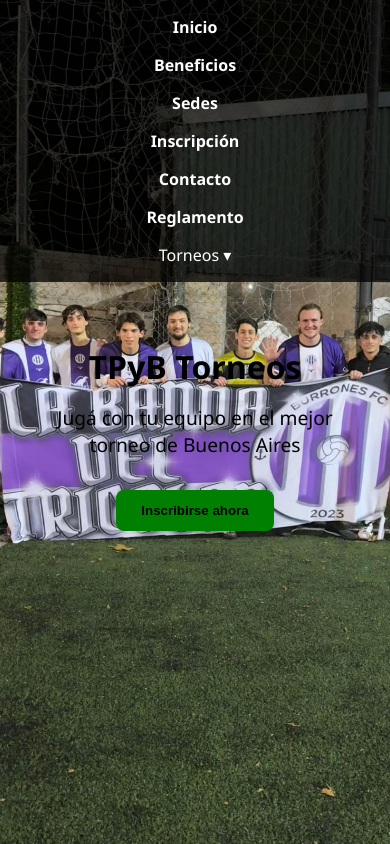
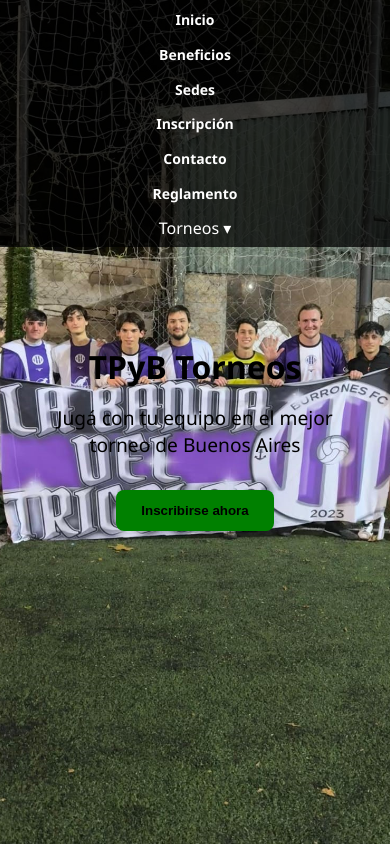
Before and after one commit to lautaroeberle/TorneoBurronesWeb, a React (Vite) app in the folder frontend/: page / in a window 390 px wide. Shown: the top 844 px of the page. Built offline with nearby package versions, Linux system fonts and the light colour scheme.

Commit message:
corrijo navbar molesto

```diff
--- a/frontend/src/components/Navbar.tsx
+++ b/frontend/src/components/Navbar.tsx
@@ -1,9 +1,27 @@
+import { useEffect, useState } from "react";
 import { Link } from "react-router-dom";
 import NavLinkHero from "./NavLinkHero";
 
 const Navbar = () => {
+  const [isVisible, setIsVisible] = useState(true);
+  const [lastScrollY, setLastScrollY] = useState(0);
+
+  const handleScroll = () => {
+    if (window.scrollY > lastScrollY) {
+      setIsVisible(false); // scrolleando hacia abajo
+    } else {
+      setIsVisible(true); // hacia arriba
+    }
+    setLastScrollY(window.scrollY);
+  };
+
+  useEffect(() => {
+    window.addEventListener("scroll", handleScroll);
+    return () => window.removeEventListener("scroll", handleScroll);
+  }, [lastScrollY]);
+
   return (
-    <nav className="navbar">
+    <nav className={`navbar ${!isVisible ? "navbar-hidden" : ""}`}>
       <ul>
         <li><NavLinkHero to="inicio">Inicio</NavLinkHero></li>
         <li><NavLinkHero to="beneficios">Beneficios</NavLinkHero></li>
@@ -11,8 +29,6 @@ const Navbar = () => {
         <li><NavLinkHero to="inscripcion">Inscripción</NavLinkHero></li>
         <li><NavLinkHero to="contacto">Contacto</NavLinkHero></li>
         <li><Link to="/reglamento">Reglamento</Link></li>
-
-
         <li className="dropdown">
           <span>Torneos ▾</span>
           <ul className="dropdown-menu">
--- a/frontend/src/styles/global.css
+++ b/frontend/src/styles/global.css
@@ -255,3 +255,24 @@ form input {
   background-color: #6d4c41;
   transform: translateY(-2px);
 }
+@media (max-width: 768px) {
+  .navbar {
+    padding: 0.5rem 1rem;
+  }
+
+  .navbar ul {
+    gap: 0.8rem;
+  }
+
+  .navbar a {
+    font-size: 14px;
+  }
+}
+.navbar-hidden {
+  transform: translateY(-100%);
+  transition: transform 0.3s ease;
+}
+
+.navbar {
+  transition: transform 0.3s ease;
+}
```
